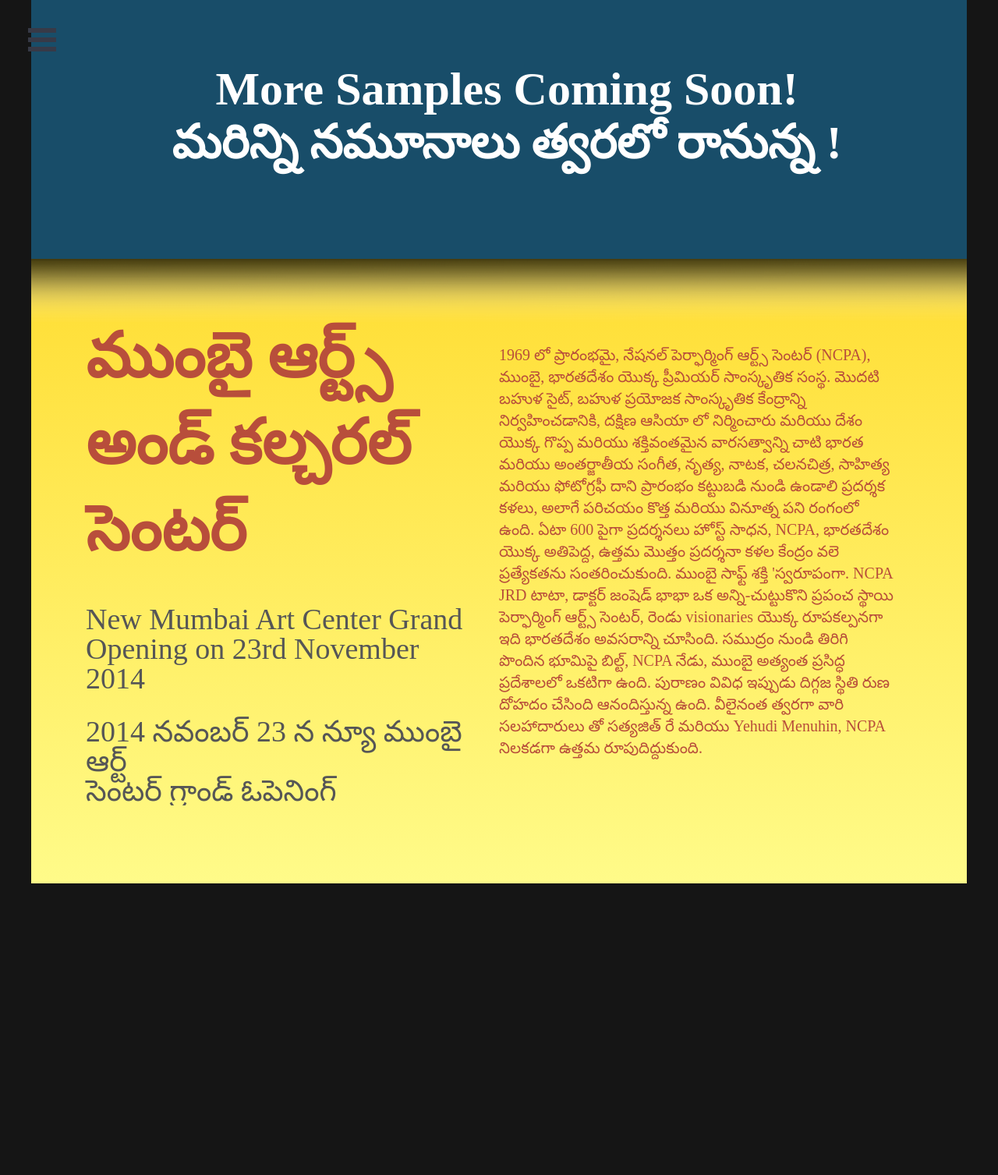
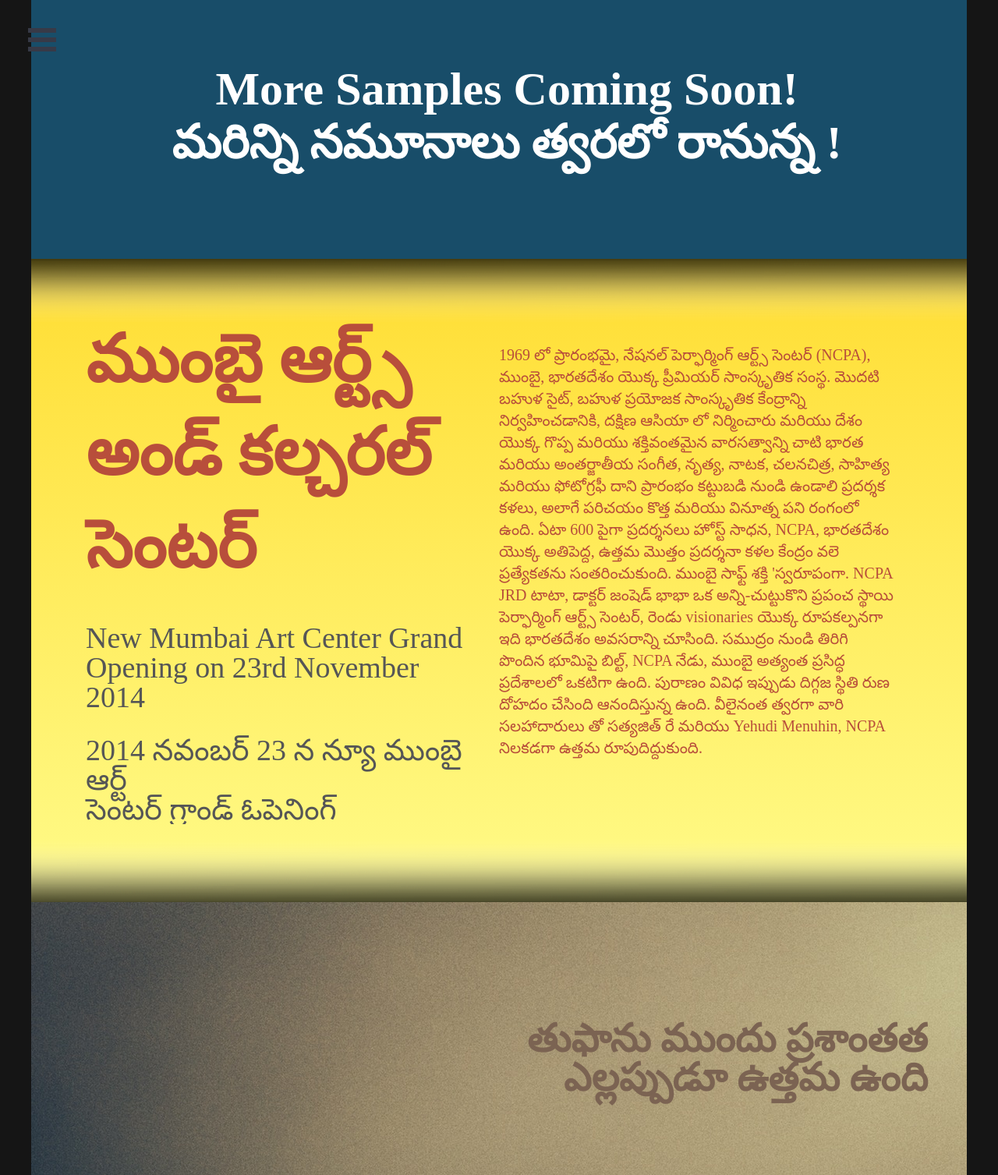
Before and after one commit to davelab6/librefonts.com, a Jekyll site: the page built from telugu/index.html, in a window 1280 px wide. Shown: the whole page at 78% size. Built offline with Jekyll 4.4.1, drawn with Linux system fonts in a browser that asks for light colours; nearby versions of some CDN libraries; some web fonts are replaced.

Commit message:
New Telugu

```diff
--- a/_includes/telugu/_list
+++ b/_includes/telugu/_list
@@ -10,6 +10,7 @@
 @import url(http://fonts.googleapis.com/earlyaccess/peddana.css);
 {% include telugu/intro.te.css %}
 {% include telugu/scoin-bag.te.css %}
+{% include telugu/oranges.te.css %}
 
 
 
--- /dev/null
+++ b/_includes/telugu/oranges.te.css
@@ -0,0 +1,71 @@
+
+/*
+* Author: @pathumego
+*
+*
+//* oranges*/
+
+#oranges_te {
+    display: block;
+    margin: 0 auto;
+    width: 100%;
+    max-width: 1200px;
+    padding: 0px 50px 100px 50px;
+    background: url(../images/oranges.jpeg) #000;
+    background-repeat:no-repeat;
+    background-size:contain 100%;
+
+
+}
+#oranges_te h1 {
+font-family: 'Ramabhadra', serif;
+font-size: 50px;
+color: #7B6352;
+padding-top: 150px;
+text-align: right;
+display: block;
+line-height: 1;
+
+
+}
+#oranges_te p {
+font-family: 'Ponnala', serif;
+font-size: 38px;
+color: #565656;
+padding-top: 30px;
+text-align: left;
+display: block;
+margin: 0% auto 0%;
+line-height: 1;
+}
+
+#oranges_te p#invi_body{
+font-family: 'NATS', serif;
+font-size: 20px;
+color: #B84E3B;
+padding-top: 89px;
+text-align: left;
+display: block;
+margin: 0% auto 0%;
+line-height: 1.4;
+}
+
+}
+@media only screen and (max-width: 480px) {
+
+}
+
+@media (min-width: 480px) and (max-width: 767px) {
+
+
+   #oranges_te {
+
+   padding: 20px;
+}
+
+#oranges_te {
+
+    padding: 0px 25px 25px 25px;
+}
+
+}
--- /dev/null
+++ b/_includes/telugu/oranges.te.html
@@ -0,0 +1,24 @@
+<div class="font_links">
+
+
+    <div class="shadow_top"></div>
+</div>
+<section id="oranges_te">
+
+
+
+
+
+
+
+
+                <h1 id='invitation_te_head'>తుఫాను ముందు ప్రశాంతత <br /> ఎల్లప్పుడూ ఉత్తమ ఉంది</h1>
+
+
+
+
+
+    <script>
+        $("#invitation_te_head").fitText(.6, {minFontSize:'40px'});
+    </script>
+</section>
--- a/css/site.css
+++ b/css/site.css
@@ -1,6 +1,8 @@
 @import url(http://fonts.googleapis.com/earlyaccess/nats.css);
 @import url(http://fonts.googleapis.com/earlyaccess/ramabhadra.css);
 @import url(http://fonts.googleapis.com/earlyaccess/raviprakash.css);
+@import url(http://fonts.googleapis.com/earlyaccess/ponnala.css);
+@import url(http://fonts.googleapis.com/earlyaccess/ramabhadra.css);
 
 
 body {
--- a/telugu/index.html
+++ b/telugu/index.html
@@ -6,5 +6,6 @@
 <!-- Include your html file here. Follow the structure. -->
 {% include telugu/intro.te.html %}
 {% include telugu/scoin-bag.te.html %}
+{% include telugu/oranges.te.html %}
 
 <!-- end of telugu.html content -->
```
Also changed, not shown: images/oranges.jpeg (added).
